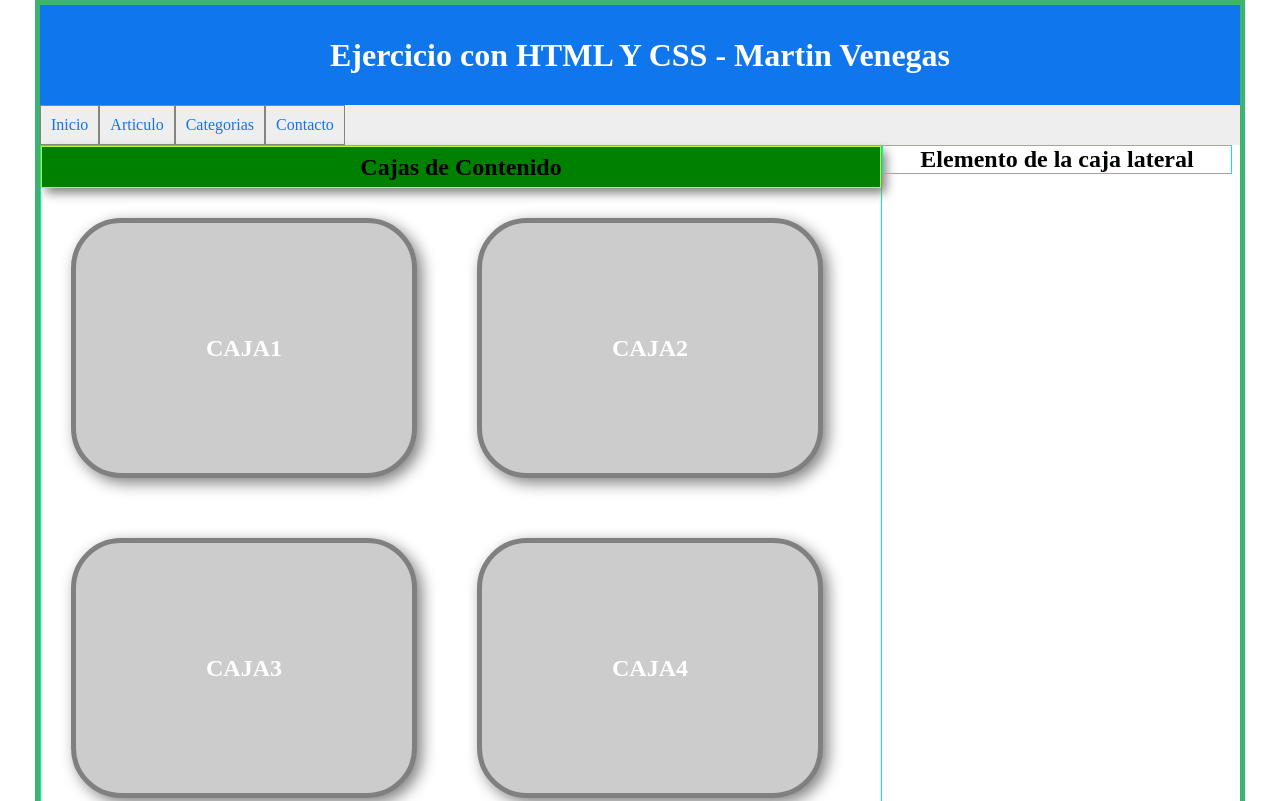
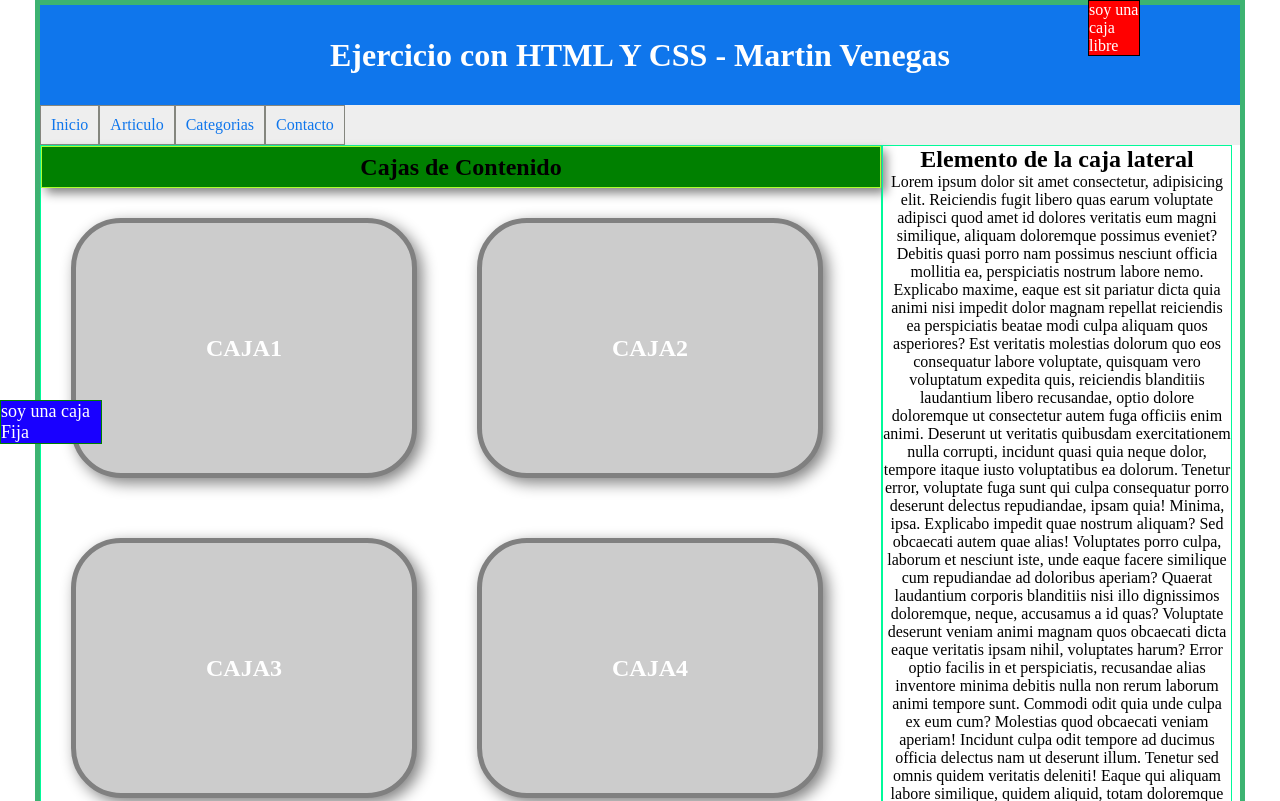
Before and after one commit to mmvc21/Master-Css, a plain HTML site: page Aprendiendo Css/05-Ejercicios/index.html in a window 1280 px wide. Shown: the top 801 px of the page. Drawn offline with Linux system fonts and the light colour scheme.

Commit message:
Session13

```diff
--- a/Aprendiendo Css/05-Ejercicios/index.html
+++ b/Aprendiendo Css/05-Ejercicios/index.html
@@ -52,12 +52,53 @@
         <aside id="lateral">
             <div class="caja">
                 <h2>Elemento de la caja lateral</h2>
+                <p>Lorem ipsum dolor sit amet consectetur, adipisicing elit. Reiciendis fugit libero quas earum
+                    voluptate adipisci quod amet id dolores veritatis eum magni similique, aliquam doloremque possimus
+                    eveniet? Debitis quasi porro nam possimus nesciunt officia mollitia ea, perspiciatis nostrum labore
+                    nemo. Explicabo maxime, eaque est sit pariatur dicta quia animi nisi impedit dolor magnam repellat
+                    reiciendis ea perspiciatis beatae modi culpa aliquam quos asperiores? Est veritatis molestias
+                    dolorum quo eos consequatur labore voluptate, quisquam vero voluptatum expedita quis, reiciendis
+                    blanditiis laudantium libero recusandae, optio dolore doloremque ut consectetur autem fuga officiis
+                    enim animi. Deserunt ut veritatis quibusdam exercitationem nulla corrupti, incidunt quasi quia neque
+                    dolor, tempore itaque iusto voluptatibus ea dolorum. Tenetur error, voluptate fuga sunt qui culpa
+                    consequatur porro deserunt delectus repudiandae, ipsam quia! Minima, ipsa. Explicabo impedit quae
+                    nostrum aliquam? Sed obcaecati autem quae alias! Voluptates porro culpa, laborum et nesciunt iste,
+                    unde eaque facere similique cum repudiandae ad doloribus aperiam? Quaerat laudantium corporis
+                    blanditiis nisi illo dignissimos doloremque, neque, accusamus a id quas? Voluptate deserunt veniam
+                    animi magnam quos obcaecati dicta eaque veritatis ipsam nihil, voluptates harum? Error optio facilis
+                    in et perspiciatis, recusandae alias inventore minima debitis nulla non rerum laborum animi tempore
+                    sunt. Commodi odit quia unde culpa ex eum cum? Molestias quod obcaecati veniam aperiam! Incidunt
+                    culpa odit tempore ad ducimus officia delectus nam ut deserunt illum. Tenetur sed omnis quidem
+                    veritatis deleniti! Eaque qui aliquam labore similique, quidem aliquid, totam doloremque voluptatum
+                    soluta laborum deleniti numquam nostrum consequuntur ad corporis provident, sit sapiente. Ducimus at
+                    sunt possimus vero laboriosam repellat quo quibusdam sapiente! Eos quis blanditiis excepturi, alias
+                    iure officia suscipit, vero fuga accusantium libero, ipsa cum ducimus facere quidem! Cum harum est,
+                    aperiam deleniti et dolores, atque asperiores non sunt, sapiente dicta nobis optio amet rem numquam
+                    earum nulla vitae? Cumque sunt et voluptatum nobis tenetur perspiciatis nesciunt totam ullam unde
+                    similique! Suscipit autem est minima. Aliquid aut vero quam aliquam. Saepe, suscipit dignissimos.
+                    natus nulla perspiciatis officiis commodi quis. Tenetur consectetur tempora atque illo eos molestias
+                    nemo saepe natus aspernatur doloremque! Numquam a nostrum nemo consequuntur, nihil aliquam enim
+                    nesciunt at ab ex quia vel illum iste harum ratione aliquid. Odio dolore facere omnis amet. Officia
+                    corrupti molestias quas fuga veniam modi quasi distinctio, iusto vitae nobis quia maiores
+                    laudantium, expedita, unde magnam voluptatem saepe repellat in soluta quis facere dolores? Ea,
+                    eveniet. Tenetur, itaque molestias tempora quibusdam voluptates sint nam eius quas, expedita eum
+                    perspiciatis cumque error corrupti amet? Ipsam beatae veniam quo? Magnam itaque, debitis repudiandae
+                    eius quas at quia dolorum assumenda tempora ipsam. Consequatur incidunt ab ipsam, reiciendis nam
+                    dolore esse mollitia, quibusdam obcaecati nisi ipsum nulla.</p>
             </div>
         </aside>
         <div class="clearfix"></div>
         <footer>Todos los derechos reservaods &copy; Martin Venegas</footer>
     </div>
-
+    <div class="libre">
+        soy una caja libre
+    </div>
+    <div class="libre2">
+        soy una caja libre
+    </div>
+    <div class="fija">
+        soy una caja Fija
+    </div>
 </body>
 
 </html>
--- a/Aprendiendo Css/05-Ejercicios/styles.css
+++ b/Aprendiendo Css/05-Ejercicios/styles.css
@@ -89,9 +89,16 @@
     /*recorrer ala derecha*/
     text-align: center;
     /*texto alineado*/
+    overflow: hidden;
+    /*si sale de la caja no mostrarlo*/
+    overflow: scroll;
+    /*barra para mostrar*/
+
 }
 #contenido .caja{
     /*id contendio de la clase caja*/
+    /*position: absolute;*/
+    /*todo lo posiciona en un mismo lado*/
     width:40%;
     /*tama;o ancho*/
     height: 250px;
@@ -155,3 +162,57 @@ footer{
     /*bordes cambiandtes*/
     border-radius: 999px;
 }
+.libre{
+    position: absolute;
+    /*posicion inicial*/
+    top: 0%;
+    /*mover hacia abajo*/
+    left: 85%;
+    /*mover hacia la derecha*/
+    width: 50px;
+    /*tama;o*/
+    border: 1px solid black;
+    /*borde de 1px*/
+    background-color: red;
+    /*fondo*/
+    color: white;
+    /*color de texto*/
+}
+.libre2{
+    position: absolute;
+    /*posicion inicial*/
+    top: 2%;
+    /*mover hacia abajo*/
+    left: 85%;
+    /*mover hacia la derecha*/
+    width: 50px;
+    /*tama;o*/
+    border: 1px solid green;
+    /*borde de 1px*/
+    background-color: rgb(25, 0, 255);
+    /*fondo*/
+    color: white;
+    /*color de texto*/
+    z-index: -100;
+    /*posicion de capas como hojas encimadas*/
+}
+.fija{
+    position: fixed;
+    /*posicion inicial*/
+    top: 50%;
+    /*mover hacia abajo*/
+    left: 0%;
+    /*mover hacia la derecha*/
+    width: 100px;
+    /*tama;o*/
+    border: 1px solid green;
+    /*borde de 1px*/
+    background-color: rgb(25, 0, 255);
+    /*fondo*/
+    color: white;
+    /*color de texto*/
+    z-index: 100;
+    /*posicion de capas como hojas encimadas*/
+    font-size: 18px;
+    /*tama;o de texto*/
+}
--- /dev/null
+++ b/Aprendiendo Css/06-PseudoClases/styles.css
@@ -0,0 +1,44 @@
+*{
+    font-family: fantasy;
+}
+ul li:first-child{
+    /*solo afecta al primer elemento de li*/
+    color: purple;
+}
+ul li:nth-child(2){
+    /*solo afecta al segundo elemento de li*/
+    color: orange;
+}
+ul li:last-child{
+    /*solo afecta al ultimo elemento de li*/
+    color: magenta;
+}
+#mi-enlace:link{
+    /*si no eh visitado el enlace*/
+    color: red;
+}
+#mi-enlace:visited{
+    /*si ya se visisto*/
+    color: orangered;
+}
+#mi-enlace:hover{
+    /*si se coloca encima*/
+    background-color: orangered;
+    /*color de fondo*/
+    border: orange;
+    /*borde*/
+    color: white;
+    /*color texto*/
+}
+#mi-enlace:{
+    color: teal;
+    /*color texto*/
+    font-family: 'Lucida Sans', 'Lucida Sans Regular', 'Lucida Grande', 'Lucida Sans Unicode', Geneva, Verdana, sans-serif;
+    /*tipo de fuente*/
+}
+input[type="text"]:focus{
+    /*al seleccionar el campo*/
+    border: 5px dashed blue;
+    /*poner un borde punteado*/
+
+}
```
Also changed, not shown: Aprendiendo Css/06-PseudoClases/index.html (added, +24 -0 lines), Aprendiendo Css/07-animaciones-transiciones/index.html (added, +18 -0 lines), Aprendiendo Css/07-animaciones-transiciones/styles.css (added, +74 -0 lines).
